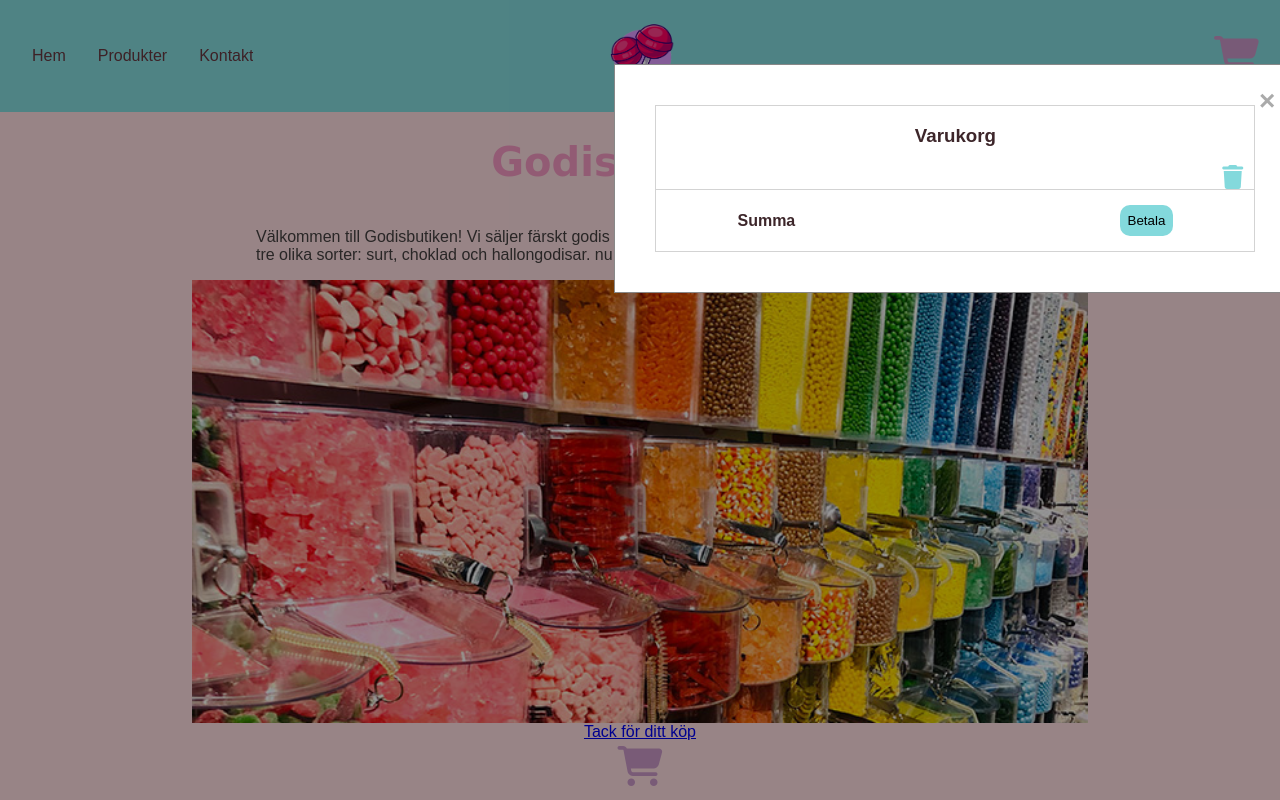
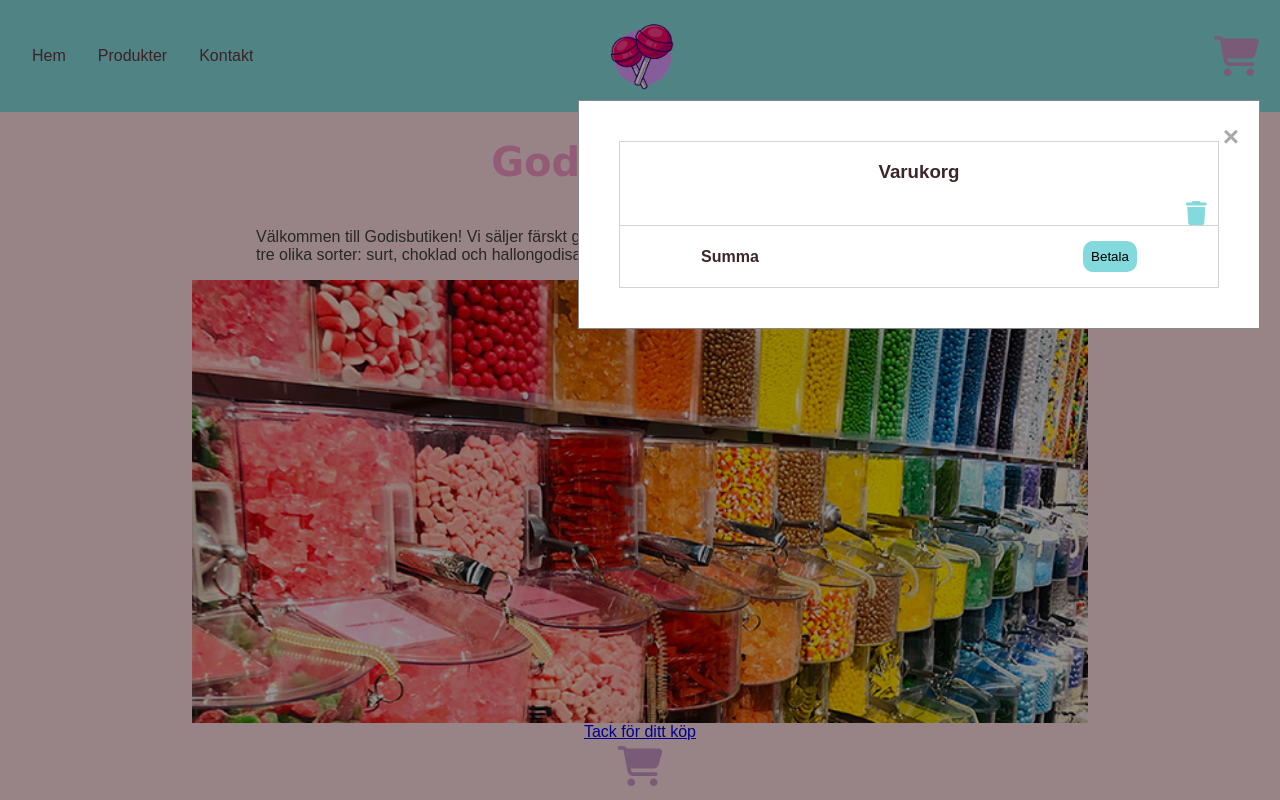
Before and after one commit to Stuuben/Webshop-Godisbutiken, a website built with Parcel: page src/index.html in a window 1280 px wide. Both pictures are taken after a click on the icon 1236 px from the left and 56 px from the top of the page. Shown: the top 800 px of the page. Built offline with nearby package versions, Linux system fonts and the light colour scheme; a web font is replaced by a local one.

Commit message:
fixat så att det går att klicka på varukorgen när man filtrerar. fixat så varukorgen uppdateras

```diff
--- a/src/index.html
+++ b/src/index.html
@@ -88,10 +88,6 @@
       <a href="/src/pages/kassa.html"><i class="fa-solid fa-cart-shopping"></i></a>
     </main>
 
-<<<<<<< HEAD
-=======
-
->>>>>>> 9433dab0e4a2873df4a0fa168258c5197df085fd
     <footer class="contact" id="contact">
       <div class="contact__container">
         <ul>
--- a/src/scss/_modal.scss
+++ b/src/scss/_modal.scss
@@ -1,24 +1,29 @@
 @use "variables" as var;
 
 @mixin modal {
-    /* The Modal (background) */
-.modal {
-    display:none; /* Hidden by default */
+  /* The Modal (background) */
+  .modal {
+    // display:none; /* Hidden by default */
+    display: flex;
     position: fixed; /* Stay in place */
     z-index: 1; /* Sit on top */
     left: 0;
     top: 0;
-    width: 100%; /* Full width */
-    height: 100%; /* Full height */
+    // width: 100%; /* Full width */
+    // height: 100%; /* Full height */
+
+    width: 100vw;
+    height: 100vh;
+
     overflow: auto; /* Enable scroll if needed */
-    background-color: rgb(0,0,0); /* Fallback color */
-    background-color: rgba(0,0,0,0.4); /* Black w/ opacity */
+    background-color: rgb(0, 0, 0); /* Fallback color */
+    background-color: rgba(0, 0, 0, 0.4); /* Black w/ opacity */
   }
 
   /* Modal Content/Box */
   .modal-content {
     background-color: red;
-    margin:5% 48%; /* 15% from the top and centered */
+    // margin:5% 48%; /* 15% from the top and centered */
     padding: 20px;
     border: 1px solid #888;
     width: 50%; /* Could be more or less, depending on screen size */
--- a/src/scss/main.scss
+++ b/src/scss/main.scss
@@ -302,6 +302,15 @@ nav {
   }
 }
 
+.modal.show {
+  display: flex;
+  align-items: center;
+
+  @include mixins.tablet {
+    justify-content: right;
+  }
+}
+
 /* The Modal (background) */
 .modal {
   display: none; /* Hidden by default */
@@ -309,20 +318,36 @@ nav {
   z-index: 1; /* Sit on top */
   left: 0;
   top: 0;
-  width: 100%; /* Full width */
-  height: 100%; /* Full height */
+  // width: 100%; /* Full width */
+  // height: 100%; /* Full height */
+
+  width: 100vw;
+  height: 100vh;
+
   overflow: auto; /* Enable scroll if needed */
-  background-color: rgb(0, 0, 0); /* Fallback color */
+  // background-color: rgb(0, 0, 0); /* Fallback color */
+
   background-color: rgba(0, 0, 0, 0.4); /* Black w/ opacity */
 }
 
 /* Modal Content/Box */
 .modal-content {
   background-color: rgb(255, 255, 255);
-  margin: 5% 48%; /* 15% from the top and centered */
+  // margin: 5% 48%; /* 15% from the top and centered */
   padding: 20px;
   border: 1px solid #888;
-  width: 50%; /* Could be more or less, depending on screen size */
+  width: 100%; /* Could be more or less, depending on screen size */
+  // position: sticky;
+  // left: calc(100% - 50% - 100px);
+  // top: 100px;
+  // width: 95%;
+
+  @include mixins.tablet {
+    width: 50%;
+    position: fixed;
+    top: 100px;
+    right: 20px;
+  }
 }
 
 /* The Close Button */
--- a/src/ts/modal.ts
+++ b/src/ts/modal.ts
@@ -6,34 +6,29 @@ let modalBtn = document.getElementById("myBtn") as HTMLIFrameElement;
 // Get the <span> element that closes the modal
 let modalSpan = document.getElementsByClassName("close")[0];
 
+// Can be empty array with correct type
+let candyObj = JSON.parse(localStorage.getItem("godis") || "[]");
+
 // When the user clicks on the button, open the modal
+modalBtn.addEventListener("click", () => {
+  candyObj = JSON.parse(localStorage.getItem("godis") || "[]");
+  handleSummary();
+  modalForm.classList.add("show");
+});
 
-export function modal() {
-  modalBtn.addEventListener("click", () => {
-    modalForm.style.display = "block";
-    console.log("clickck");
-  });
+// When the user clicks on <span> (x), close the modal
+modalSpan.addEventListener("click", () => {
+  modalForm.classList.remove("show");
+});
 
-  // When the user clicks on <span> (x), close the modal
-  modalSpan.addEventListener("click", () => (modalForm.style.display = "none"));
-
-  // When the user clicks anywhere outside of the modal, close it
-  window.onclick = function (event) {
-    if (event.target == modalForm) {
-      modalForm.style.display;
-    }
-  };
-}
-modal();
-
-let lol = document.getElementById("lol") as HTMLButtonElement;
-lol.addEventListener("click", () => {
-  modalForm.style.display = "block";
-  console.log("går?");
+// When the user clicks anywhere outside of the modal, close it
+modalForm.addEventListener("click", (event) => {
+  if (event.target === modalForm) {
+    modalForm.classList.remove("show");
+  }
 });
 
 //Hämtar från localstorage
-let candyObj = JSON.parse(localStorage.getItem("godis") || "[]");
 
 console.log("shoppingcart");
 
```
Also changed, not shown: src/pages/products.html (+2 -6 lines).
